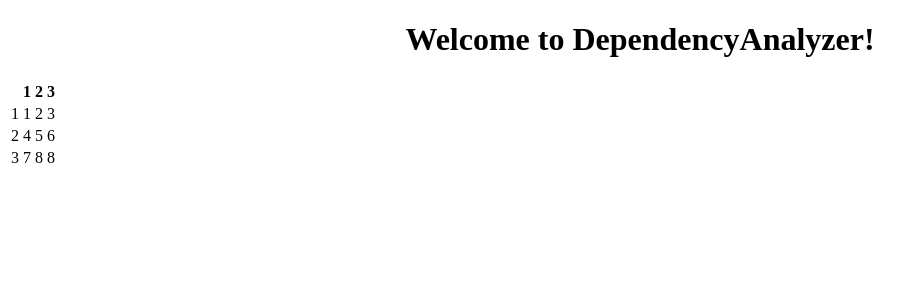
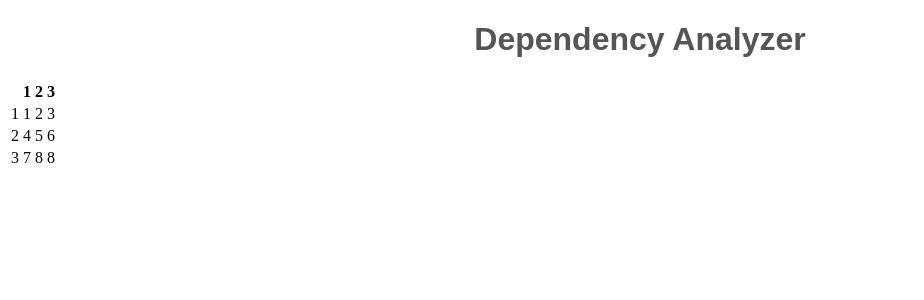
Before and after one commit to andrenaMatthiasZ/DependencyAnalyzer, an Angular app: page / in a window 1280 px wide. Shown: the top 300 px of the page, without its empty margins (0-924 px from the left). Built offline with nearby package versions, Linux system fonts and the light colour scheme.

Commit message:
add css to app component

```diff
--- a/src/app/app.component.css
+++ b/src/app/app.component.css
@@ -0,0 +1,8 @@
+div{
+    text-align :center;
+}
+
+h1{
+    font-family: Arial, Helvetica, sans-serif;
+    color: #555555;
+}
--- a/src/app/app.component.html
+++ b/src/app/app.component.html
@@ -1,7 +1,7 @@
 <!--The content below is only a placeholder and can be replaced.-->
-<div style="text-align:center">
+<div >
   <h1>
-    Welcome to {{ title }}!
+    {{ title }}
   </h1>
   <app-dependency-table></app-dependency-table>
 </div>
--- a/src/app/app.component.ts
+++ b/src/app/app.component.ts
@@ -6,5 +6,5 @@ import { Component } from '@angular/core';
   styleUrls: ['./app.component.css']
 })
 export class AppComponent {
-  title = 'DependencyAnalyzer';
+  title = 'Dependency Analyzer';
 }
```
